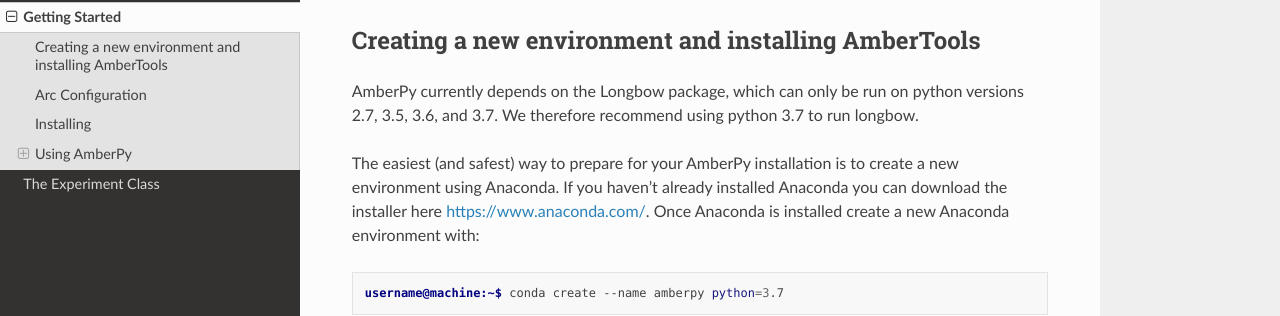
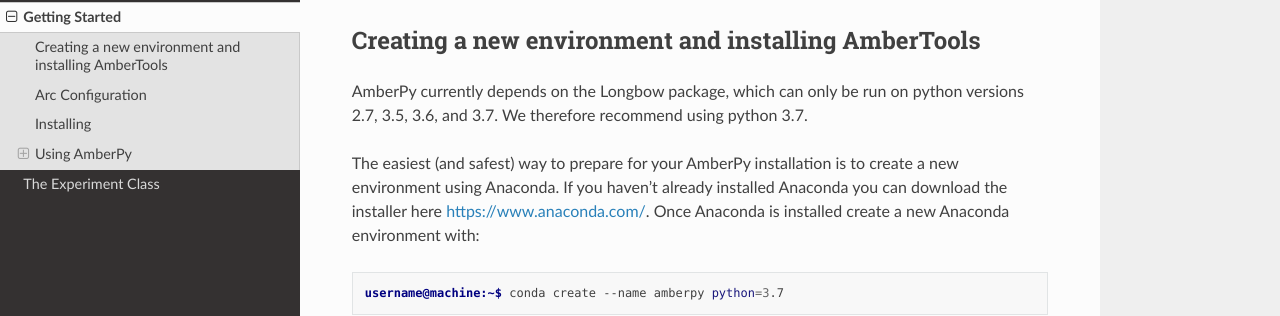
Before and after one commit to bs15ansj/AmberPy, a Sphinx documentation site: the page built from docs/source/getting_started.rst, in a window 1280 px wide and 900 px high. Shown: the part 136-452 px from the top of the window. Built offline with Sphinx 7.4.7 and the Read the Docs theme 2.0.0, drawn with Linux system fonts in a browser that asks for light colours.

Commit message:
Doc changes

```diff
--- a/docs/source/getting_started.rst
+++ b/docs/source/getting_started.rst
@@ -4,7 +4,7 @@
 Creating a new environment and installing AmberTools
 ----------------------------------------------------
 
-AmberPy currently depends on the Longbow package, which can only be run on python versions 2.7, 3.5, 3.6, and 3.7. We therefore recommend using python 3.7 to run longbow.
+AmberPy currently depends on the Longbow package, which can only be run on python versions 2.7, 3.5, 3.6, and 3.7. We therefore recommend using python 3.7.
 
 The easiest (and safest) way to prepare for your AmberPy installation is to create a new environment using Anaconda. If you haven’t already installed Anaconda you can download the installer here https://www.anaconda.com/. Once Anaconda is installed create a new Anaconda environment with:
 
```
